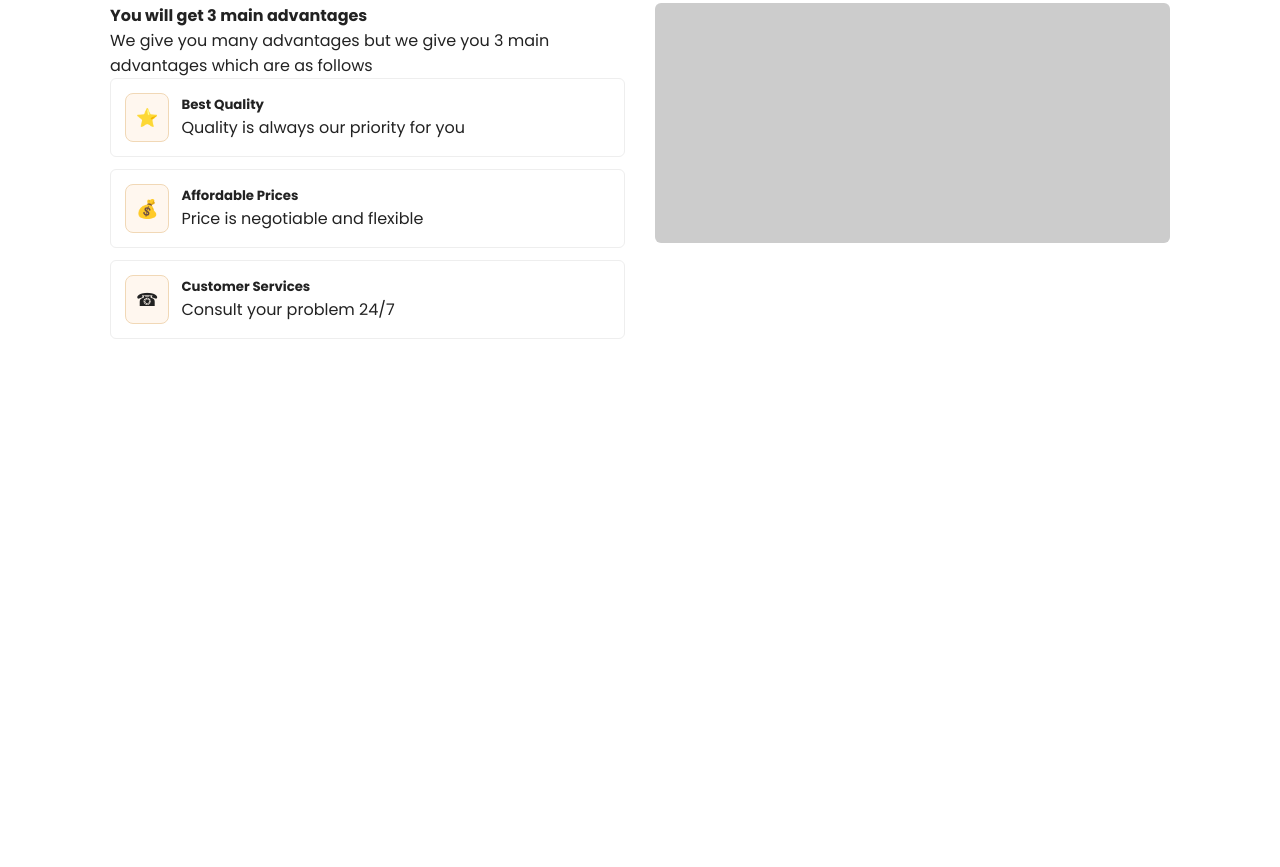
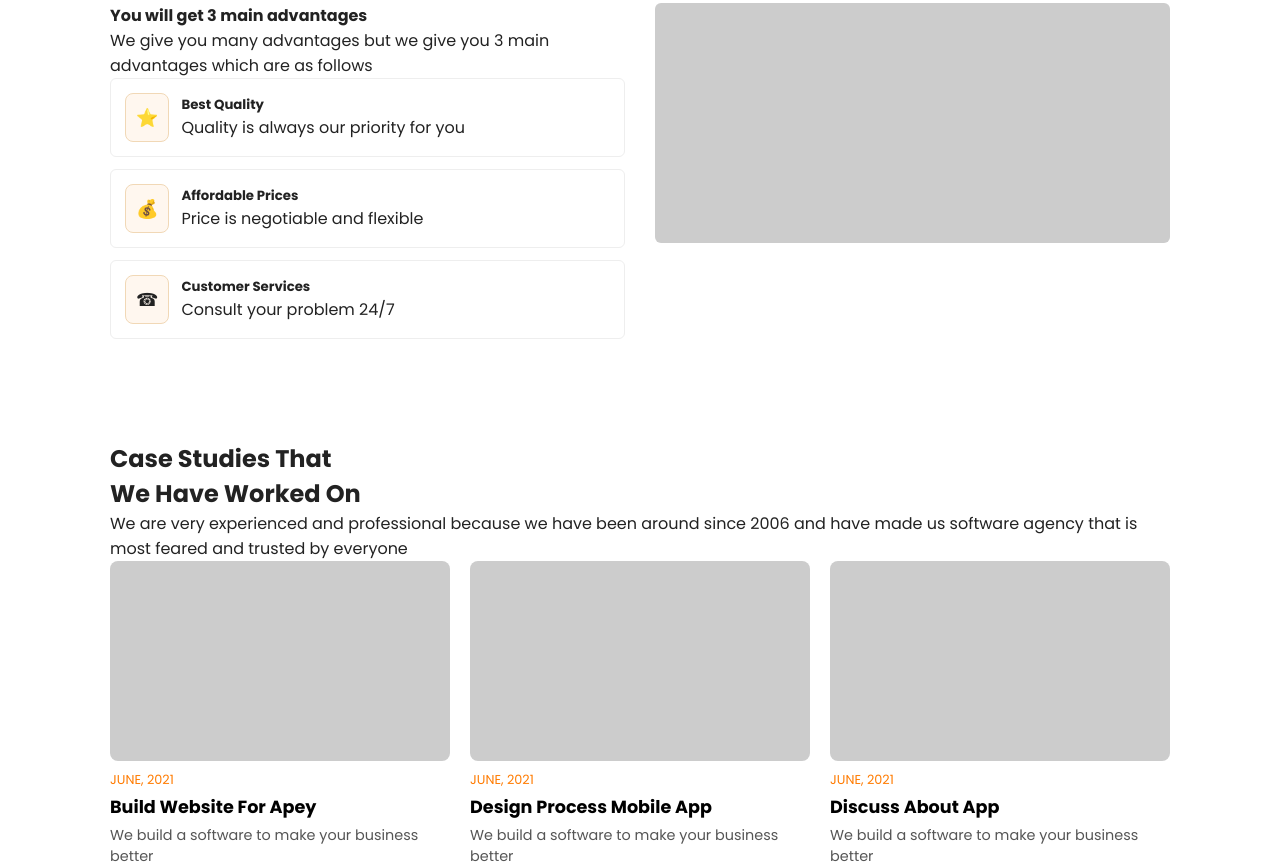
Before and after one commit to Nino-Techwoman/Redu_Team_Project, a plain HTML site: page index.html in a window 1280 px wide. Shown: the part 1500-2367 px from the top of the page. Before the commit the page ends 1941 px from the top, so only its background shows below. Drawn offline with Linux system fonts and the light colour scheme.

Commit message:
case-studies

```diff
--- a/index.html
+++ b/index.html
@@ -112,6 +112,40 @@
     </div>
   </section>
 
+
+  <section class="case-studies container ">
+    <div class="header">
+      <h2>Case Studies That<br>We Have Worked On</h2>
+      <p>We are very experienced and professional because we have been around since 2006
+        and have made us software agency that is most feared and trusted by everyone</p>
+    </div>
+
+    <div class="cards">
+      <div class="card">
+        <div class="image"></div>
+        <span class="date">JUNE, 2021</span>
+        <h3>Build Website For Apey</h3>
+        <p>We build a software to make your business better</p>
+      </div>
+
+      <div class="card">
+        <div class="image"></div>
+        <span class="date">JUNE, 2021</span>
+        <h3>Design Process Mobile App</h3>
+        <p>We build a software to make your business better</p>
+      </div>
+
+      <div class="card">
+        <div class="image"></div>
+        <span class="date">JUNE, 2021</span>
+        <h3>Discuss About App</h3>
+        <p>We build a software to make your business better</p>
+      </div>
+    </div>
+  </section>
+
+
+
   <script>
     const toggle = document.getElementById('menu-toggle');
     const menu = document.getElementById('menu');
--- a/style.css
+++ b/style.css
@@ -272,6 +272,53 @@ nav a:hover {
   border-radius: 6px;
 }
 
+
+
+/* nini */
+
+
+.cards {
+  display: flex;
+  flex-wrap: wrap;
+  gap: 20px;
+}
+
+.card {
+  flex: 1 1 30%;
+  min-width: 280px;
+  background: #fff;
+  border-radius: 8px;
+}
+
+.card .image {
+  width: 100%;
+  height: 200px;
+  background: #ccc;
+  border-radius: 8px;
+}
+
+.card .date {
+  display: block;
+  color: #ff7b00;
+  text-transform: uppercase;
+  font-size: 0.8rem;
+  margin: 10px 0 5px;
+}
+
+.card h3 {
+  font-size: 1.1rem;
+  font-weight: 700;
+  color: #000;
+}
+
+.card p {
+  font-size: 0.9rem;
+  color: #555;
+  margin-top: 5px;
+}
+
+
+
 /* RESPONSIVE */
 @media (max-width: 900px) {
   .hero-content, .team-inner, .benefit-grid {
```
